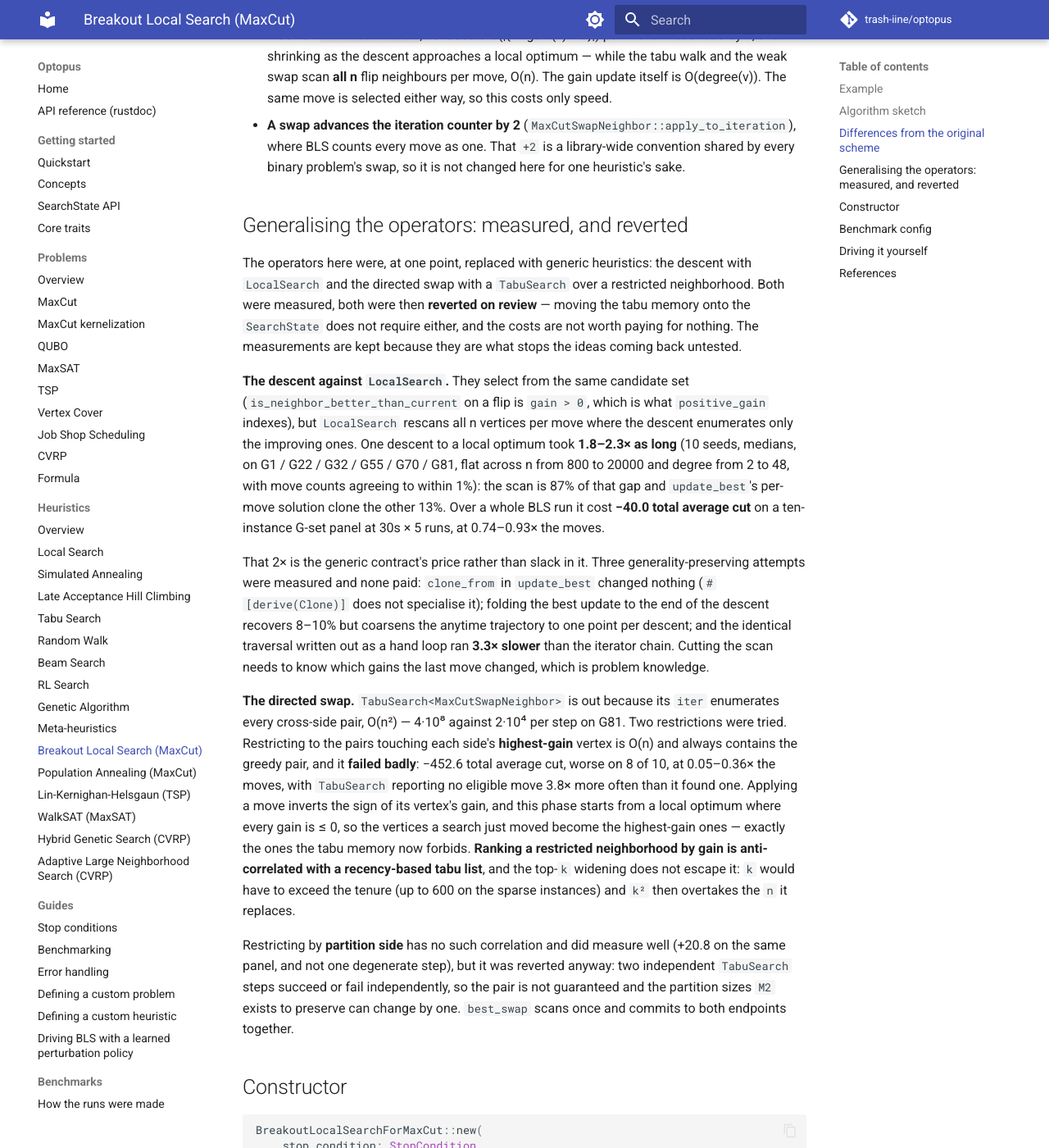
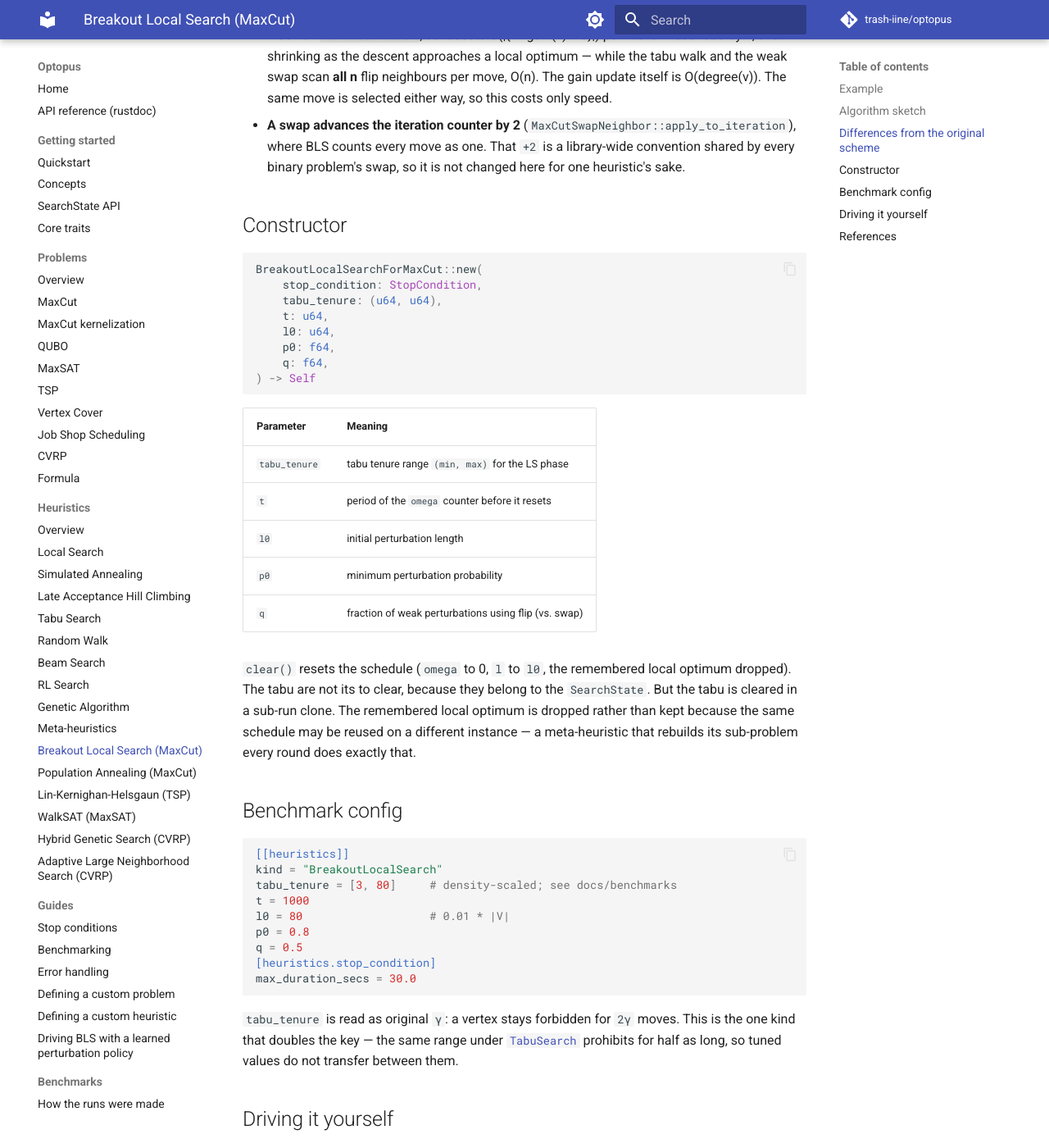
Before and after one commit to trash-iine/optopus, an MkDocs documentation site: the page built from docs/heuristics/breakout_local_search.md, in a window 1280 px wide and 1400 px high, scrolled down 1767 px. Shown: the whole window at 82% size. Built offline with MkDocs 1.6.1 and Material for MkDocs 9.7.7, drawn with Linux system fonts in a browser that asks for light colours; comment, search, counter and statistics services are not loaded; some of the changed text lies outside the part shown.

Commit message:
DOCs: recording is a mode, so stop saying `apply` always records
`85caec6` made tabu recording conditional on `start_record_tabu` but only
added a paragraph saying so, leaving the surrounding prose asserting the
old unconditional behaviour. `docs/search_state.md` contradicted itself
inside one section, and its worked example was wrong: it never armed the
mode, so the `apply` it annotates as "applies *and* records" records
nothing.

The section now leads with the mode rather than mentioning it as an
afterthought, since it is a precondition, and says where to arm it --
beside `set_tabu_tenure` and at the same rate, because arming it far from
the loop that depends on it is how it gets forgotten and forgetting it is
silent. `docs/heuristics/tabu_search.md` said `TabuSearch` "only installs
the tenure"; it installs the tenure and the mode. Two rows of CLAUDE.md's
summary tables asserted the unconditional form.

The example is now also a doctest on `start_record_tabu`, which asserts
both halves -- an `apply` before arming leaves the move allowed, one
after does not -- so it fails if it goes stale, which the mkdocs copy
cannot.

Carries along a deletion already in the tree: the "Generalising the
operators: measured, and reverted" section of
docs/heuristics/breakout_local_search.md, kept per review.

Claude-Session: https://claude.ai/code/session_01D18NWBq9wvSeSnmdKZVXEJ

````diff
--- a/docs/heuristics/breakout_local_search.md
+++ b/docs/heuristics/breakout_local_search.md
@@ -84,55 +84,6 @@ G22 / G27 / G33 / G35 / G39 at one tenth of their budget, five runs each.
   one. That `+2` is a library-wide convention shared by every binary problem's
   swap, so it is not changed here for one heuristic's sake.
 
-## Generalising the operators: measured, and reverted
-
-The operators here were, at one point, replaced with generic heuristics: the
-descent with `LocalSearch` and the directed swap with a `TabuSearch` over a
-restricted neighborhood. Both were measured, both were then **reverted on
-review** — moving the tabu memory onto the `SearchState` does not require
-either, and the costs are not worth paying for nothing. The measurements are
-kept because they are what stops the ideas coming back untested.
-
-**The descent against `LocalSearch`.** They select from the same candidate set
-(`is_neighbor_better_than_current` on a flip is `gain > 0`, which is what
-`positive_gain` indexes), but `LocalSearch` rescans all n vertices per move
-where the descent enumerates only the improving ones. One descent to a local
-optimum took **1.8–2.3× as long** (10 seeds, medians, on G1 / G22 / G32 / G55 /
-G70 / G81, flat across n from 800 to 20000 and degree from 2 to 48, with move
-counts agreeing to within 1%): the scan is 87% of that gap and `update_best`'s
-per-move solution clone the other 13%. Over a whole BLS run it cost **−40.0
-total average cut** on a ten-instance G-set panel at 30s × 5 runs, at
-0.74–0.93× the moves.
-
-That 2× is the generic contract's price rather than slack in it. Three
-generality-preserving attempts were measured and none paid: `clone_from` in
-`update_best` changed nothing (`#[derive(Clone)]` does not specialise it);
-folding the best update to the end of the descent recovers 8–10% but coarsens
-the anytime trajectory to one point per descent; and the identical traversal
-written out as a hand loop ran **3.3× slower** than the iterator chain. Cutting
-the scan needs to know which gains the last move changed, which is problem
-knowledge.
-
-**The directed swap.** `TabuSearch<MaxCutSwapNeighbor>` is out because its
-`iter` enumerates every cross-side pair, O(n²) — 4·10⁸ against 2·10⁴ per step
-on G81. Two restrictions were tried. Restricting to the pairs touching each
-side's **highest-gain** vertex is O(n) and always contains the greedy pair, and
-it **failed badly**: −452.6 total average cut, worse on 8 of 10, at 0.05–0.36×
-the moves, with `TabuSearch` reporting no eligible move 3.8× more often than it
-found one. Applying a move inverts the sign of its vertex's gain, and this
-phase starts from a local optimum where every gain is ≤ 0, so the vertices a
-search just moved become the highest-gain ones — exactly the ones the tabu
-memory now forbids. **Ranking a restricted neighborhood by gain is
-anti-correlated with a recency-based tabu list**, and the top-`k` widening does
-not escape it: `k` would have to exceed the tenure (up to 600 on the sparse
-instances) and `k²` then overtakes the `n` it replaces.
-
-Restricting by **partition side** has no such correlation and did measure well
-(+20.8 on the same panel, and not one degenerate step), but it was reverted
-anyway: two independent `TabuSearch` steps succeed or fail independently, so
-the pair is not guaranteed and the partition sizes `M2` exists to preserve can
-change by one. `best_swap` scans once and commits to both endpoints together.
-
 ## Constructor
 
 ```rust
@@ -155,10 +106,8 @@ BreakoutLocalSearchForMaxCut::new(
 | `q` | fraction of weak perturbations using flip (vs. swap) |
 
 `clear()` resets the schedule (`omega` to 0, `l` to `l0`, the remembered local
-optimum dropped). The prohibitions are not its to clear: they belong to the
-`SearchState`, and a sub-run clone — how every meta-heuristic starts a phase —
-already arrives with an empty tabu memory (`state.reset_tabu()` for a state you
-are reusing directly).
+optimum dropped). The tabu are not its to clear, because they belong to the
+`SearchState`. But the tabu is cleared in a sub-run clone.
 The remembered local optimum is dropped rather than kept because the same
 schedule may be reused on a different instance — a meta-heuristic that rebuilds
 its sub-problem every round does exactly that.
````
Also changed, not shown: CLAUDE.md (+2 -2 lines), docs/heuristics/tabu_search.md (+5 -13 lines), docs/search_state.md (+20 -15 lines), 1 other file.
